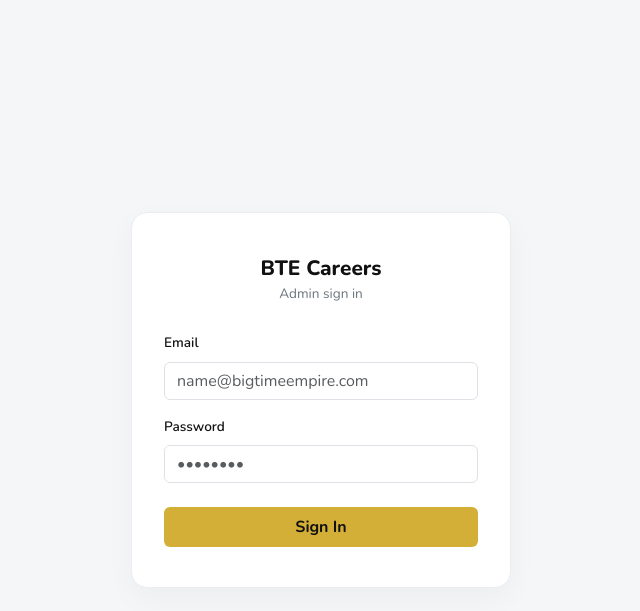
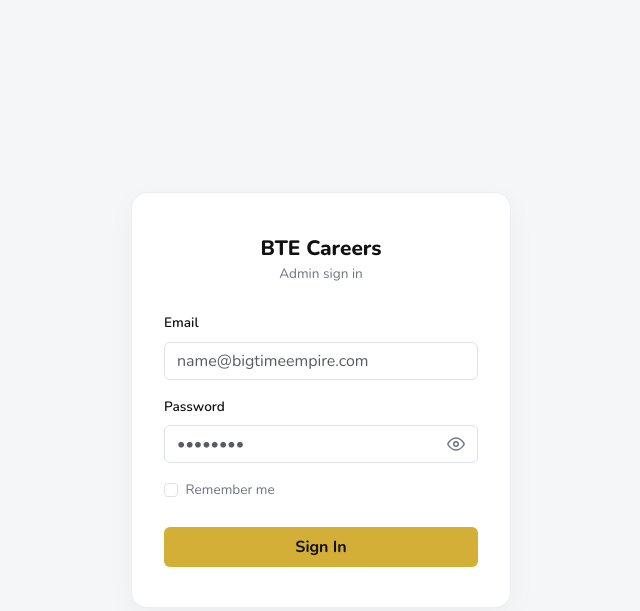
Before and after one commit to itsolutions123/bte_webapp, a FastAPI app: page /login in a window 1280 px wide. Shown: the top 611 px of the page, without its empty margins (319-959 px from the left). Run offline with FastAPI, Linux system fonts and the light colour scheme; parts of the project's set-up code (start-up, migrations or seed data) failed here and were passed over.

Commit message:
Login page: password show/hide toggle, Remember me checkbox shell (email-only decision); docs: SECURITY remember me, API_CONTRACT login status verified live, PROJECT_STATE 2026-10-30 log

```diff
--- a/app/templates/login.html
+++ b/app/templates/login.html
@@ -42,6 +42,46 @@
             font-size: 0.85rem;
             color: var(--text-main);
         }
+        .password-wrap {
+            position: relative;
+        }
+        .password-wrap .form-control {
+            padding-right: 2.75rem;
+        }
+        .password-wrap input[type="password"]::-ms-reveal {
+            display: none;
+        }
+        .password-toggle {
+            position: absolute;
+            top: 0;
+            right: 0;
+            height: 100%;
+            width: 2.75rem;
+            display: flex;
+            align-items: center;
+            justify-content: center;
+            background: none;
+            border: none;
+            color: var(--text-muted);
+            cursor: pointer;
+        }
+        .password-toggle:hover,
+        .password-toggle:focus-visible {
+            color: var(--text-main);
+        }
+        .login-remember .form-check-input:checked {
+            background-color: var(--accent-gold);
+            border-color: var(--accent-gold);
+        }
+        .login-remember .form-check-input:focus {
+            border-color: var(--accent-gold);
+            box-shadow: 0 0 0 0.2rem rgba(212, 175, 55, 0.25);
+        }
+        .login-remember .form-check-label {
+            font-weight: 400;
+            color: var(--text-muted);
+            cursor: pointer;
+        }
         .login-submit-btn {
             background-color: var(--accent-gold);
             border: none;
@@ -72,9 +112,19 @@
                 <label for="login-email" class="form-label">Email</label>
                 <input type="email" class="form-control" id="login-email" name="email" placeholder="name@bigtimeempire.com" autocomplete="username">
             </div>
-            <div class="mb-4">
+            <div class="mb-3">
                 <label for="login-password" class="form-label">Password</label>
-                <input type="password" class="form-control" id="login-password" name="password" placeholder="••••••••" autocomplete="current-password">
+                <div class="password-wrap">
+                    <input type="password" class="form-control" id="login-password" name="password" placeholder="••••••••" autocomplete="current-password">
+                    <button type="button" class="password-toggle" id="password-toggle" aria-label="Show password" aria-pressed="false">
+                        <svg class="icon-eye" width="18" height="18" viewBox="0 0 24 24" fill="none" stroke="currentColor" stroke-width="2" stroke-linecap="round" stroke-linejoin="round" aria-hidden="true"><path d="M1 12s4-8 11-8 11 8 11 8-4 8-11 8-11-8-11-8z"/><circle cx="12" cy="12" r="3"/></svg>
+                        <svg class="icon-eye-off d-none" width="18" height="18" viewBox="0 0 24 24" fill="none" stroke="currentColor" stroke-width="2" stroke-linecap="round" stroke-linejoin="round" aria-hidden="true"><path d="M17.94 17.94A10.07 10.07 0 0 1 12 20c-7 0-11-8-11-8a18.45 18.45 0 0 1 5.06-5.94M9.9 4.24A9.12 9.12 0 0 1 12 4c7 0 11 8 11 8a18.5 18.5 0 0 1-2.16 3.19m-6.72-1.07a3 3 0 1 1-4.24-4.24"/><line x1="1" y1="1" x2="23" y2="23"/></svg>
+                    </button>
+                </div>
+            </div>
+            <div class="form-check login-remember mb-4">
+                <input class="form-check-input" type="checkbox" id="login-remember">
+                <label class="form-check-label" for="login-remember">Remember me</label>
             </div>
             <button type="submit" class="btn login-submit-btn w-100 py-2">Sign In</button>
         </form>
@@ -85,6 +135,17 @@
         const form = document.getElementById('login-form');
         const errorBox = document.getElementById('login-error');
         const submitBtn = form.querySelector('button[type="submit"]');
+
+        const passwordInput = document.getElementById('login-password');
+        const passwordToggle = document.getElementById('password-toggle');
+        passwordToggle.addEventListener('click', function () {
+            const show = passwordInput.type === 'password';
+            passwordInput.type = show ? 'text' : 'password';
+            passwordToggle.setAttribute('aria-pressed', show ? 'true' : 'false');
+            passwordToggle.setAttribute('aria-label', show ? 'Hide password' : 'Show password');
+            passwordToggle.querySelector('.icon-eye').classList.toggle('d-none', show);
+            passwordToggle.querySelector('.icon-eye-off').classList.toggle('d-none', !show);
+        });
 
         function showError(message) {
             errorBox.textContent = message;
```
Also changed, not shown: PROJECT_STATE.md (+13 -0 lines), docs/API_CONTRACT.md (+2 -2 lines), docs/SECURITY.md (+1 -0 lines).
